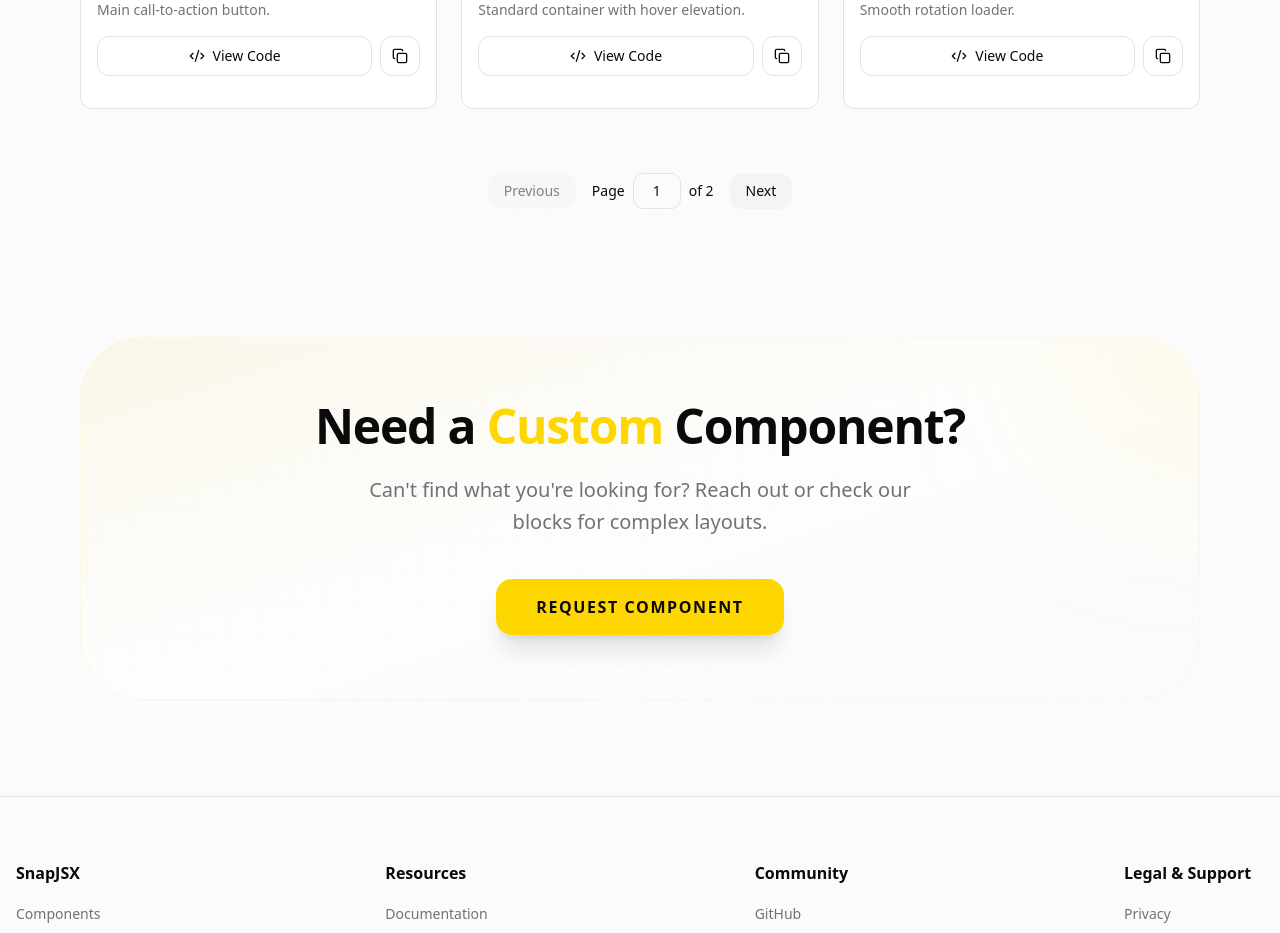
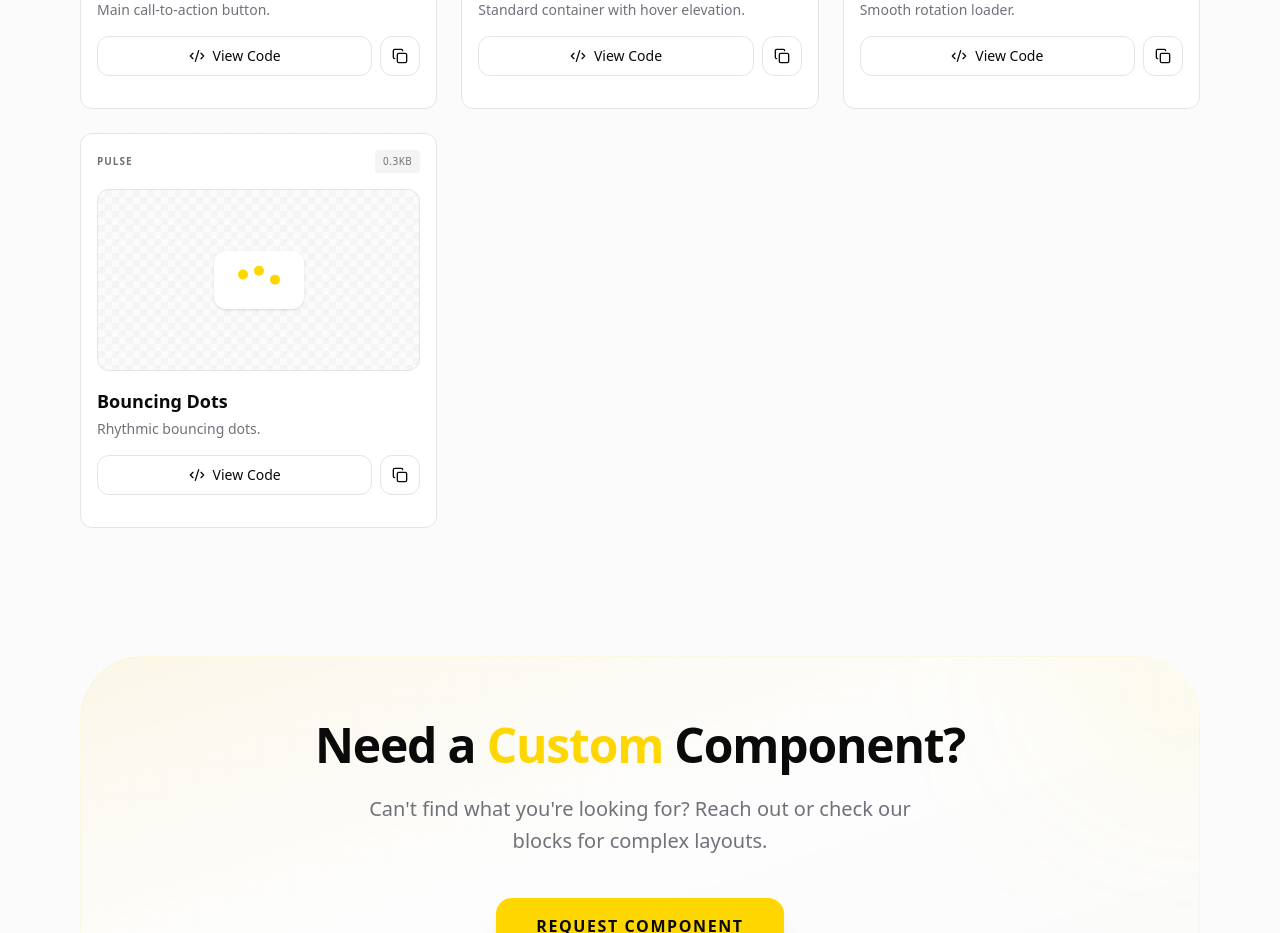
Before and after one commit to Gladiarn/SnapJSX, a Next.js app: page /components in a window 1280 px wide. Shown: the part 840-1773 px from the top of the page. Built offline with nearby package versions, Linux system fonts and the light colour scheme.

Commit message:
feat(pagination): restore standard 9-item limit for components and guides

```diff
--- a/src/app/components/components-page-client.tsx
+++ b/src/app/components/components-page-client.tsx
@@ -13,7 +13,7 @@ export function ComponentsPageClient() {
   const [isMoreOpen, setIsMoreOpen] = useState(false);
   const [currentPage, setCurrentPage] = useState(1);
   const [inputValue, setInputValue] = useState("1");
-  const itemsPerPage = 3;
+  const itemsPerPage = 9;
   const moreRef = useRef<HTMLDivElement>(null);
 
   // Flatten RegistryHub into a single list of components
--- a/src/app/guide/guide-page-client.tsx
+++ b/src/app/guide/guide-page-client.tsx
@@ -13,7 +13,7 @@ export function GuidePageClient() {
   const [isMoreOpen, setIsMoreOpen] = useState(false);
   const [currentPage, setCurrentPage] = useState(1);
   const [inputValue, setInputValue] = useState("1");
-  const itemsPerPage = 4;
+  const itemsPerPage = 9;
   const moreRef = useRef<HTMLDivElement>(null);
 
   const featuredGuide = useMemo(() => GUIDES.find((g) => g.featured), []);
```
